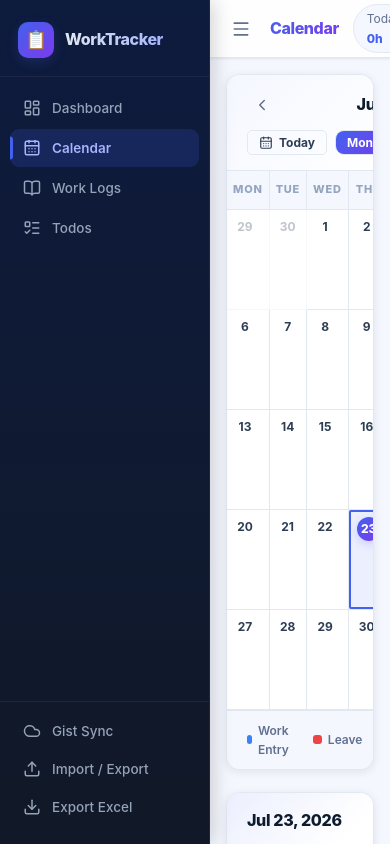
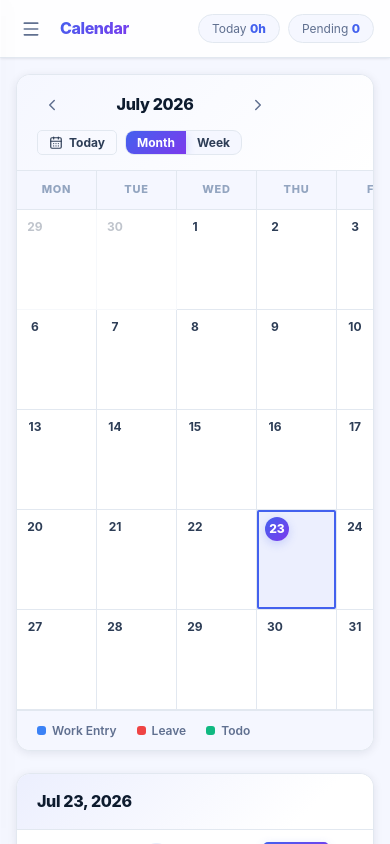
Before and after one commit to akumar074/work-tracker, a React (Vite) app: page / in a window 390 px wide. Shown: the top 844 px of the page. Built offline with nearby package versions, Linux system fonts and the light colour scheme.

Commit message:
fix: sidebar closed by default on mobile; calendar horizontally scrollable on small screens

```diff
--- a/src/App.css
+++ b/src/App.css
@@ -417,12 +417,20 @@ body {
   background: linear-gradient(135deg, var(--surface) 0%, var(--bg) 100%);
 }
 .cal-nav { display: flex; align-items: center; gap: 8px; }
-.cal-title { font-size: 16px; font-weight: 800; min-width: 220px; text-align: center; letter-spacing: -.02em; }
+.cal-title { font-size: 16px; font-weight: 800; min-width: 160px; text-align: center; letter-spacing: -.02em; }
 .cal-controls { display: flex; align-items: center; gap: 8px; }
 .view-toggle { display: flex; border: 1px solid var(--border); border-radius: var(--radius-sm); overflow: hidden; background: var(--surface); }
 .view-toggle .btn { border-radius: 0; border: none; }
 
-.calendar-grid { display: grid; grid-template-columns: repeat(7,1fr); }
+/* scroll wrapper keeps the grid at a minimum readable width on small screens */
+.calendar-scroll {
+  overflow-x: auto;
+  -webkit-overflow-scrolling: touch;
+}
+.calendar-grid {
+  display: grid; grid-template-columns: repeat(7,1fr);
+  min-width: 560px;   /* 7 cols × 80px — prevents cells squishing below usable size */
+}
 .calendar-header-cell {
   padding: 10px 6px; text-align: center; font-size: 11px;
   font-weight: 800; color: var(--muted-light); text-transform: uppercase;
--- a/src/App.jsx
+++ b/src/App.jsx
@@ -38,7 +38,7 @@ export default function App() {
   const [showExport, setShowExport] = useState(false);
   const [showIE, setShowIE] = useState(false);
   const [showGist, setShowGist] = useState(false);
-  const [sidebarOpen, setSidebarOpen] = useState(true);
+  const [sidebarOpen, setSidebarOpen] = useState(() => window.innerWidth >= 768);
 
   const pendingTodos = store.todos.filter(t => !t.completed).length;
   const todayEntries = store.getWorkEntriesForDate(fmt(new Date()));
--- a/src/components/CalendarView.jsx
+++ b/src/components/CalendarView.jsx
@@ -133,11 +133,13 @@ export default function CalendarView({ store, selectedDate, onSelectDate, viewMo
         </div>
       </div>
 
-      <div className="calendar-grid">
-        {['Mon', 'Tue', 'Wed', 'Thu', 'Fri', 'Sat', 'Sun'].map(d => (
-          <div key={d} className="calendar-header-cell">{d}</div>
-        ))}
-        {days.map(day => renderDayCell(day))}
+      <div className="calendar-scroll">
+        <div className="calendar-grid">
+          {['Mon', 'Tue', 'Wed', 'Thu', 'Fri', 'Sat', 'Sun'].map(d => (
+            <div key={d} className="calendar-header-cell">{d}</div>
+          ))}
+          {days.map(day => renderDayCell(day))}
+        </div>
       </div>
 
       <div className="calendar-legend">
```
